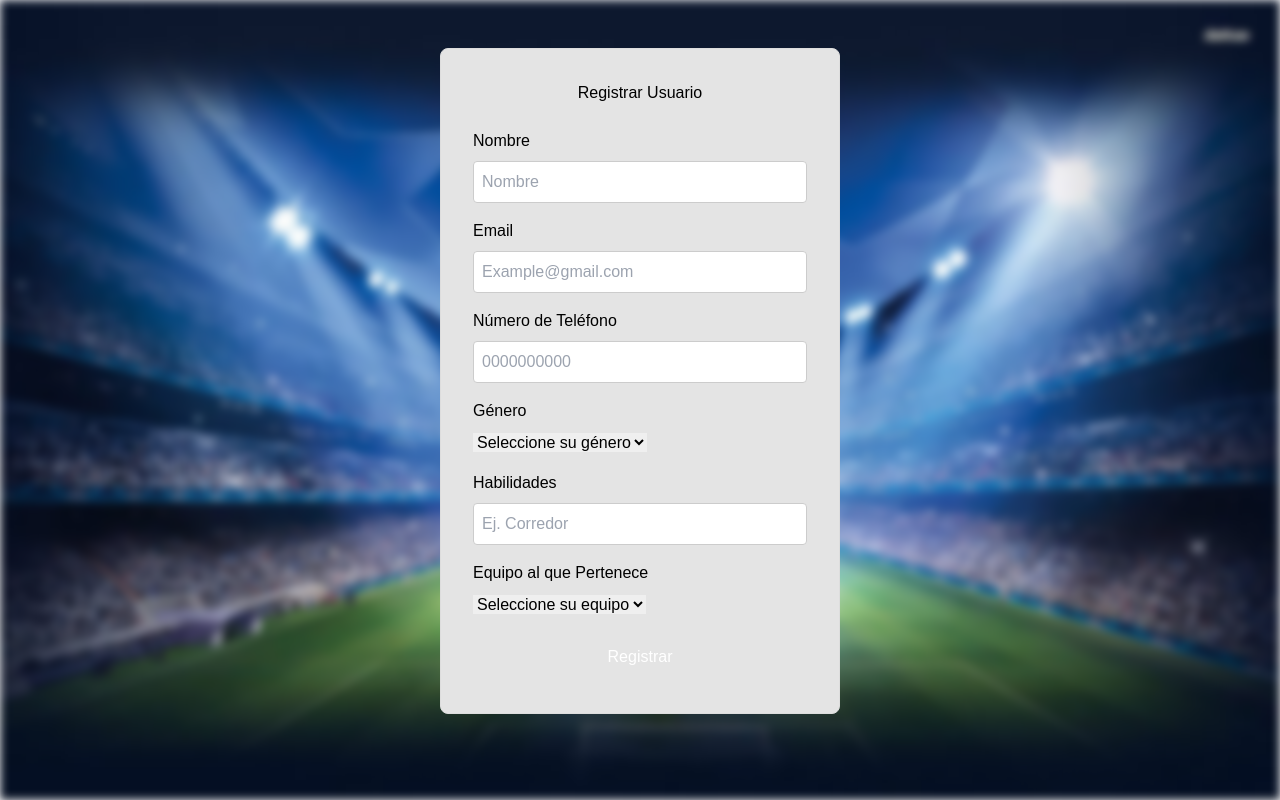
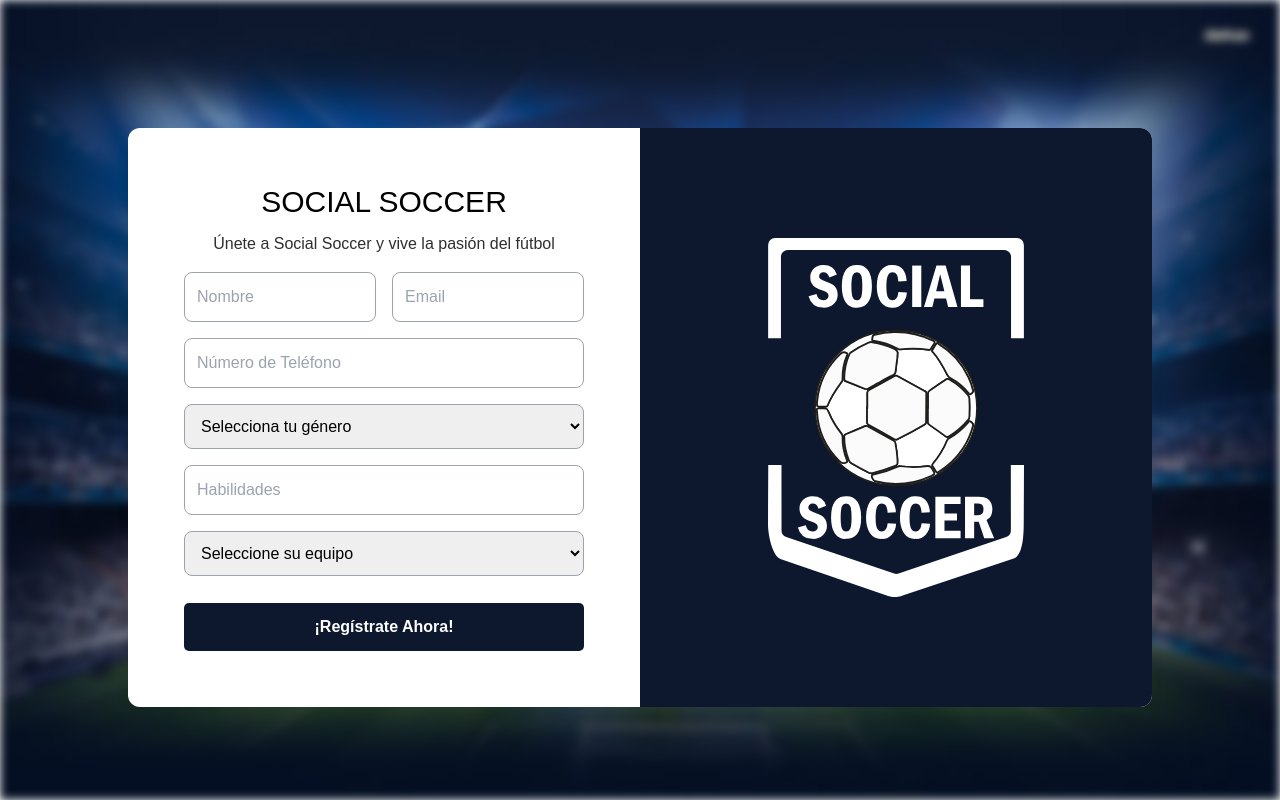
Before and after one commit to Steveen120/socialsoccervue, a Vue app: page /registrar in a window 1280 px wide. Built offline with nearby package versions, Linux system fonts and the light colour scheme.

Commit message:
cambios-register

```diff
--- a/src/sections/Register.vue
+++ b/src/sections/Register.vue
@@ -1,89 +1,73 @@
 <template>
-  <div class="register-container text-black dark:text-white bg-bg-cards dark:bg-bg-cards-dark">
-    <h1>Registrar Usuario</h1>
+  <div class="container mx-auto px-5">
+    <div class="flex flex-col md:flex-row w-full max-w-5xl bg-white rounded-xl mx-auto shadow-lg overflow-hidden" id="contenedor">
+
+      <!-- Sección Izquierda (Formulario) -->
+      <div class="w-full md:w-1/2 p-4 sm:p-8 lg:p-14">
+        <h1 class="text-black text-3xl mb-3 text-center">SOCIAL SOCCER</h1>
+        <p class="mb-4 text-black text-center" id="descripcion">Únete a Social Soccer y vive la pasión del fútbol</p>
+
         <form @submit.prevent="handleSubmit">
-      <!-- Campo de Nombre -->
-      <div class="form-group">
-        <label for="name">Nombre</label>
-        <input
-          type="text"
-          id="name"
-          placeholder="Nombre"
-          v-model="name"
-          required
-        />
-        <span v-if="errors.name" class="text-red-500">{{ errors.name }}</span>
+          <div class="grid grid-cols-1 sm:grid-cols-2 gap-4">
+            <div>
+              <input type="text" placeholder="Nombre"
+                class="border border-gray-400 py-3 px-3 w-full text-black rounded-lg" v-model="name" required>
+              <span v-if="errors.name" class="text-red-500 text-sm">{{ errors.name }}</span>
+            </div>
+            <div>
+              <input type="email" placeholder="Email"
+                class="border border-gray-400 py-3 px-3 w-full text-black rounded-lg" v-model="email" required>
+              <span v-if="errors.email" class="text-red-500 text-sm">{{ errors.email }}</span>
+            </div>
           </div>
 
-      <!-- Campo de Email -->
-      <div class="form-group">
-        <label for="email">Email</label>
-        <input
-          type="email"
-          id="email"
-          placeholder="Example@gmail.com"
-          v-model="email"
-          required
-        />
-        <span v-if="errors.email" class="text-red-500">{{ errors.email }}</span>
+          <div class="mt-4">
+            <input type="tel" placeholder="Número de Teléfono"
+              class="border border-gray-400 py-3 px-3 w-full text-black rounded-lg" v-model="phone" required>
+            <span v-if="errors.phone" class="text-red-500 text-sm">{{ errors.phone }}</span>
           </div>
 
-      <!-- Campo de Número de Teléfono -->
-      <div class="form-group">
-        <label for="phone">Número de Teléfono</label>
-        <input
-          type="tel"
-          id="phone"
-          v-model="phone"
-          placeholder="0000000000"
-          required
-        />
-        <span v-if="errors.phone" class="text-red-500">{{ errors.phone }}</span>
+          <div class="mt-4">
+            <select v-model="gender"
+              class="border border-gray-400 py-3 px-3 w-full text-black rounded-lg" required>
+              <option value="">Selecciona tu género</option>
+              <option value="Masculino">Masculino</option>
+              <option value="Femenino">Femenino</option>
+              <option value="Otro">Otro</option>
+            </select>
+            <span v-if="errors.gender" class="text-red-500 text-sm">{{ errors.gender }}</span>
           </div>
 
-      <!-- Campo de Género -->
-      <div class="form-group">
-        <label for="gender">Género</label>
-        <select id="gender" class="dark:text-black" v-model="gender" required>
-          <option value="" disabled>Seleccione su género</option>
-          <option value="male">Masculino</option>
-          <option value="female">Femenino</option>
-          <option value="other">Otro</option>
-        </select>
-        <span v-if="errors.gender" class="text-red-500">{{ errors.gender }}</span>
+          <div class="mt-4">
+            <input type="text" placeholder="Habilidades"
+              class="border border-gray-400 py-3 px-3 w-full text-black rounded-lg" v-model="skills" required>
           </div>
 
-      <!-- Campo de Habilidades -->
-      <div class="form-group">
-        <label for="skills">Habilidades</label>
-        <input
-          type="text"
-          id="skills"
-          v-model="skills"
-          placeholder="Ej. Corredor"
-          required
-        />
-        <span v-if="errors.skills" class="text-red-500">{{ errors.skills }}</span>
-      </div>
-
-      <!-- Campo de Equipo -->
-      <div class="form-group">
-        <label for="team">Equipo al que Pertenece</label>
-        <select id="team" v-model="team" class="dark:text-black" required>
+          <div class="mt-4">
+            <select v-model="team"
+              class="border border-gray-400 py-3 px-3 w-full text-black rounded-lg" required>
               <option value="" disabled>Seleccione su equipo</option>
               <option value="FC Barcelona">FC Barcelona</option>
               <option value="Real Madrid">Real Madrid</option>
               <option value="Juventus">Juventus</option>
               <option value="Paris Saint-Germain">Paris Saint-Germain</option>
             </select>
-        <span v-if="errors.team" class="text-red-500">{{ errors.team }}</span>
+            <span v-if="errors.team" class="text-red-500 text-sm">{{ errors.team }}</span>
           </div>
 
-      <!-- Botón de envío -->
-      <button type="submit" class="register-button bg-primary-color">
-        Registrar
+          <div class="mt-5">
+            <button class="w-full py-3 text-center text-white font-bold rounded-lg" id="boton-registro">
+              ¡Regístrate Ahora!
             </button>
+          </div>
         </form>
+      </div>
+
+      <!-- Sección Derecha (Imagen) -->
+      <div class="w-full md:w-1/2 flex items-center justify-center bg-no-repeat bg-center"
+           style="background-image: url('src/assets/images/logo.svg'); background-size: 50%; background-color: #0D182E;">
+      </div>
+    </div>
   </div>
 </template>
 
@@ -98,76 +82,125 @@ const skills = ref("");
 const team = ref("");
 const errors = ref({});
 
-// Validación del formulario
+// Función de validación
 const validateForm = () => {
   errors.value = {};
   let isValid = true;
 
-  // Validar el campo "Nombre"
-  if (!name.value) {
-    errors.value.name = "El nombre es requerido.";
-    isValid = false;
-  } else if (name.value.length < 3 || name.value.length > 50) {
+  if (!name.value || name.value.length < 3 || name.value.length > 50) {
     errors.value.name = "El nombre debe tener entre 3 y 50 caracteres.";
     isValid = false;
-  } else if (!/^[a-zA-ZáéíóúÁÉÍÓÚñÑ\s]+$/.test(name.value)) {
-    errors.value.name = "El nombre solo puede contener letras y espacios.";
-    isValid = false;
   }
-
-  // Validar el campo "Email"
-  if (!email.value) {
-    errors.value.email = "El email es requerido.";
-    isValid = false;
-  } else if (!/\S+@\S+\.\S+/.test(email.value)) {
+  if (!email.value || !/\S+@\S+\.\S+/.test(email.value)) {
     errors.value.email = "El email no es válido.";
     isValid = false;
   }
-
-  // Validar el campo "Número de Teléfono"
-  if (!phone.value) {
-    errors.value.phone = "El número de teléfono es requerido.";
-    isValid = false;
-  } else if (!/^\d{10}$/.test(phone.value)) {
-    errors.value.phone = "El número de teléfono debe tener exactamente 10 dígitos.";
+  if (!phone.value || !/^\d{10}$/.test(phone.value)) {
+    errors.value.phone = "Debe ser un número de 10 dígitos.";
     isValid = false;
   }
-
-  // Validar el campo "Género"
   if (!gender.value) {
     errors.value.gender = "El género es requerido.";
     isValid = false;
   }
-
-  // Validar el campo "Habilidades"
-  if (!skills.value) {
-    errors.value.skills = "Las habilidades son requeridas.";
-    isValid = false;
-  } else if (skills.value.length < 3 || skills.value.length > 50) {
-    errors.value.skills = "Las habilidades deben tener entre 3 y 50 caracteres.";
+  if (!team.value) {
+    errors.value.team = "Selecciona un equipo.";
     isValid = false;
   }
-
-  // Validar el campo "Equipo"
-  if (!team.value) {
-    errors.value.team = "El equipo es requerido.";
-    isValid = false;
-  }
-
   return isValid;
 };
 
 // Manejo del envío del formulario
 const handleSubmit = () => {
   if (validateForm()) {
-    // Lógica para manejar el registro del usuario
-    console.log("Nombre:", name.value);
-    console.log("Email:", email.value);
-    console.log("Número de Teléfono:", phone.value);
-    console.log("Género:", gender.value);
-    console.log("Habilidades:", skills.value);
-    console.log("Equipo:", team.value);
-    // Aquí puedes agregar la lógica para registrar al usuario
+    console.log("Registro exitoso:", {
+      name: name.value,
+      email: email.value,
+      phone: phone.value,
+      gender: gender.value,
+      skills: skills.value,
+      team: team.value
+    });
   }
 };
 </script>
+
+<style>
+/* Estilos generales */
+h1 {
+  text-align: center;
+}
+
+#contenedor{
+  margin-top: 5em;
+}
+
+/* Color de la descripción */
+#descripcion {
+  color: rgb(48, 47, 47);
+}
+
+/* Estilos del botón */
+#boton-registro {
+  background-color: #0D182E;
+  margin-top: 7px;
+  border-radius: 5px;
+}
+
+#boton-registro:hover {
+  background-color: #2a3650;
+  transform: scale(1.05);
+}
+
+/* Media Queries */
+@media (max-width: 768px) {
+  h1 {
+    font-size: 1.8rem;
+  }
+  #descripcion {
+    font-size: 0.9rem;
+  }
+  input, select {
+    font-size: 0.9rem;
+    padding: 10px;
+  }
+  #boton-registro {
+    font-size: 1rem;
+    padding: 10px;
+  }
+}
+
+@media (max-width: 480px) {
+  h1 {
+    font-size: 1.5rem;
+  }
+  #descripcion {
+    font-size: 0.8rem;
+  }
+  input, select {
+    font-size: 0.8rem;
+    padding: 8px;
+  }
+  #boton-registro {
+    font-size: 0.9rem;
+    padding: 8px;
+  }
+}
+
+@media (min-width: 2560px) {
+  h1 {
+    font-size: 3rem;
+  }
+  #descripcion {
+    font-size: 1.2rem;
+  }
+  input, select {
+    font-size: 1.1rem;
+    padding: 14px;
+  }
+  #boton-registro {
+    font-size: 1.2rem;
+    padding: 14px;
+  }
+}
+</style>
```
Lines whose indentation alone changed are shown as unchanged.
